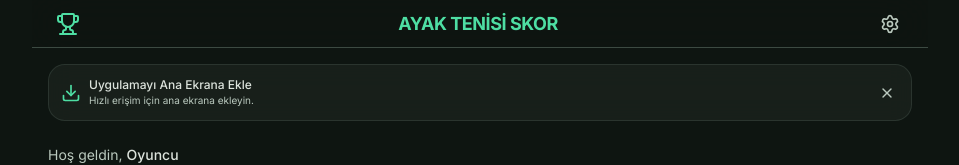
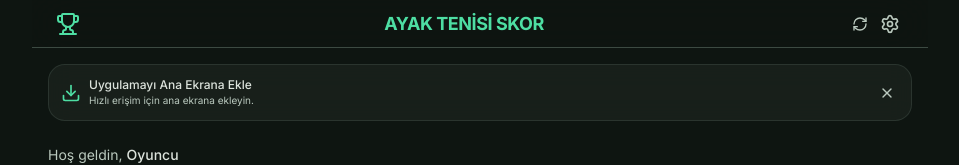
Before and after one commit to anuale/ayak-tenisi, a Next.js app: page / in a window 1280 px wide. Shown: the top 165 px of the page, without its empty margins (160-1119 px from the left). Built offline with nearby package versions, Linux system fonts and the light colour scheme; no server answers; the database is empty; a web font is replaced by a local one.

Commit message:
Add refresh button to clear PWA cache and reload

```diff
--- a/src/components/layout/top-app-bar.tsx
+++ b/src/components/layout/top-app-bar.tsx
@@ -1,7 +1,7 @@
 "use client";
 
 import Link from "next/link";
-import { Trophy, Settings, Shield } from "lucide-react";
+import { Trophy, Settings, Shield, RefreshCw } from "lucide-react";
 import { usePathname } from "next/navigation";
 
 interface TopAppBarProps {
@@ -32,6 +32,19 @@ export function TopAppBar({ showBack, backHref, title, isAdmin }: TopAppBarProps
       )}
 
       <div className="flex items-center gap-1">
+        <button
+          onClick={async () => {
+            if ("caches" in window) {
+              const keys = await caches.keys();
+              await Promise.all(keys.map((k) => caches.delete(k)));
+            }
+            window.location.reload();
+          }}
+          className="text-muted-foreground hover:text-foreground active:scale-95 transition-all p-1"
+          title="Yenile"
+        >
+          <RefreshCw className="w-4 h-4" />
+        </button>
         {isAdmin && (
           <Link
             href="/admin"
```
